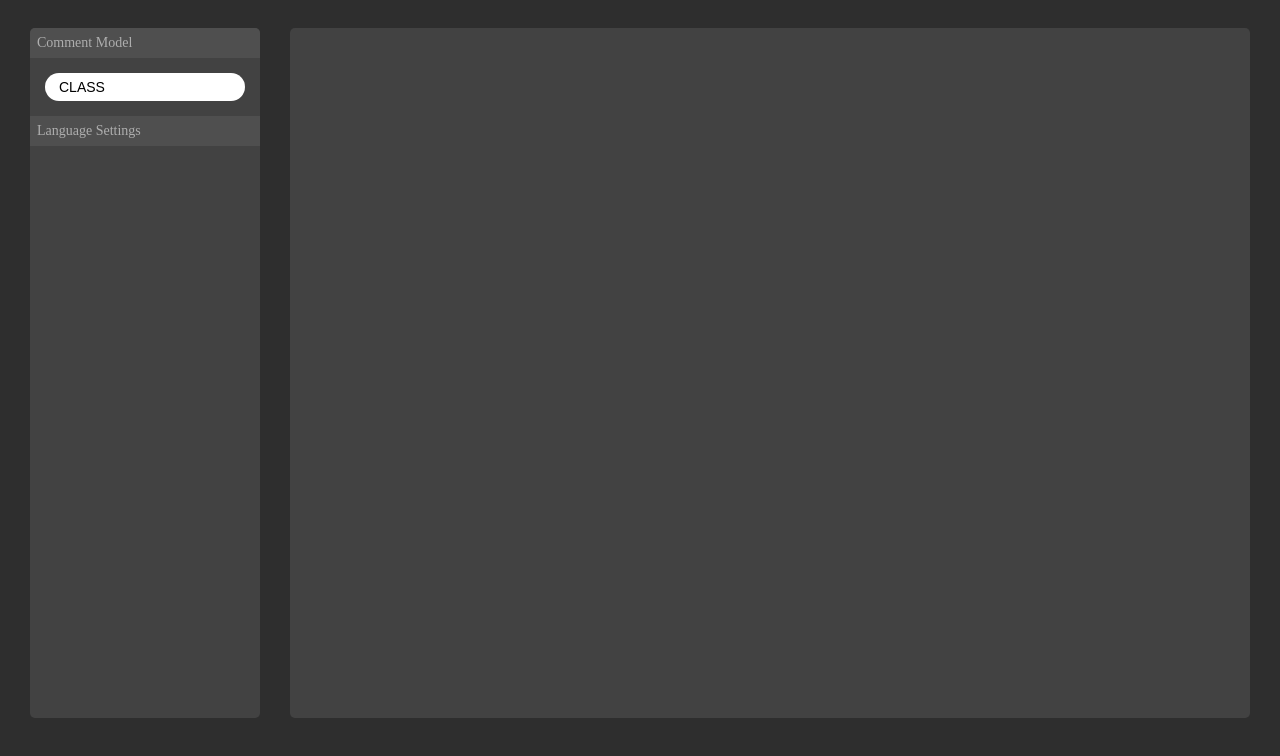
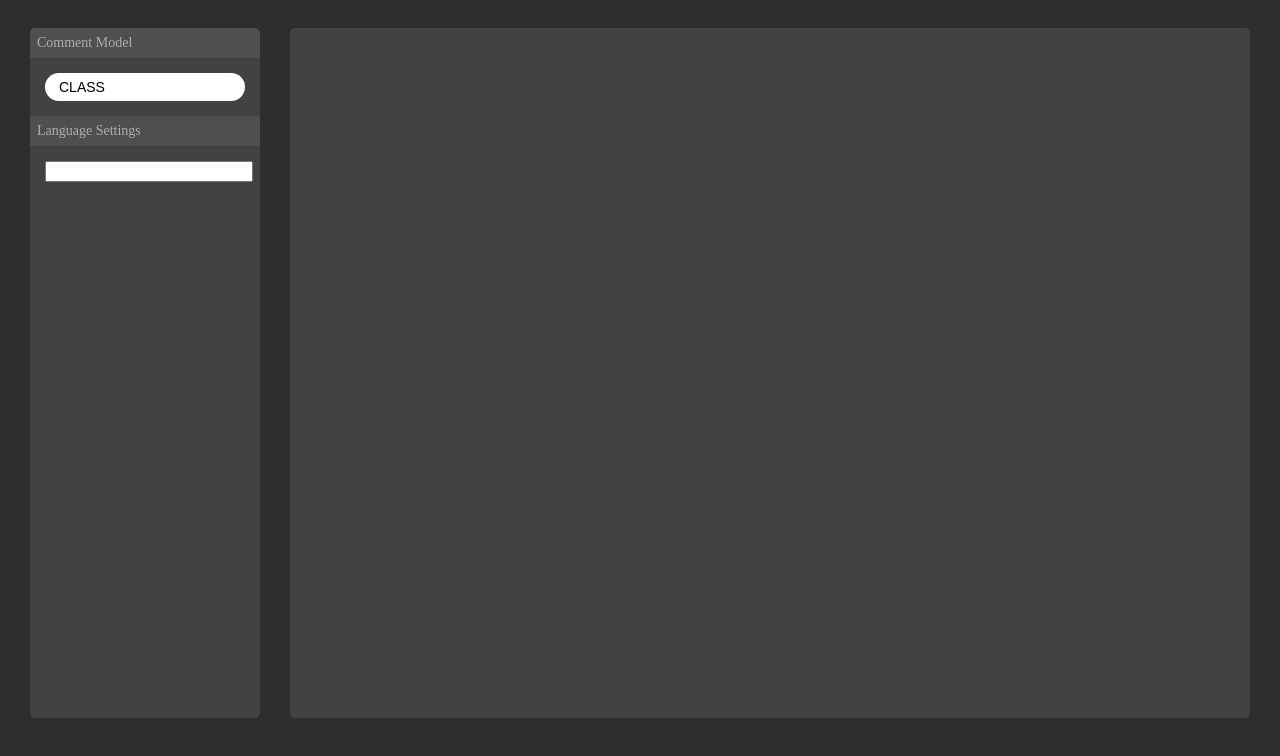
Before and after one commit to pouyakary/comment-legacy-gui, a plain HTML site: page Comment IV/index.html in a window 1280 px wide. Shown: the part 52-808 px from the top of the page. Drawn offline with Linux system fonts and the light colour scheme.

Commit message:
added the first text-input

```diff
--- a/Comment IV/index.html
+++ b/Comment IV/index.html
@@ -40,7 +40,9 @@
 					Language Settings
 				</div>
 				<div class="control-bar-spacer"></div>
+				<input type="text" name="mail" class="text-box-base controlBarRows">
 			</div>
+			<!-- Where the Comments are displayed -->
 			<div id="view" class="containerChildern">
 
 			</div>
```
